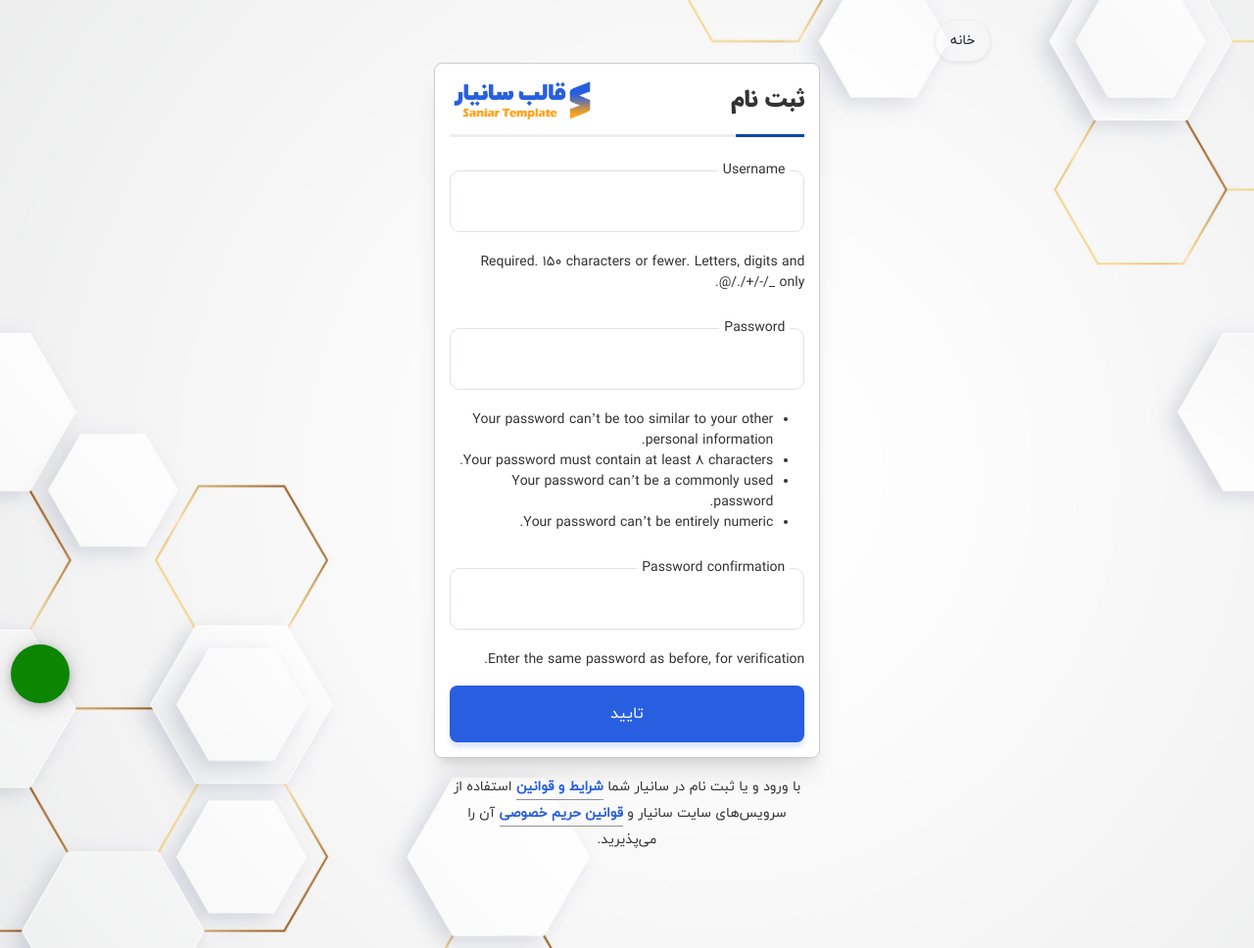
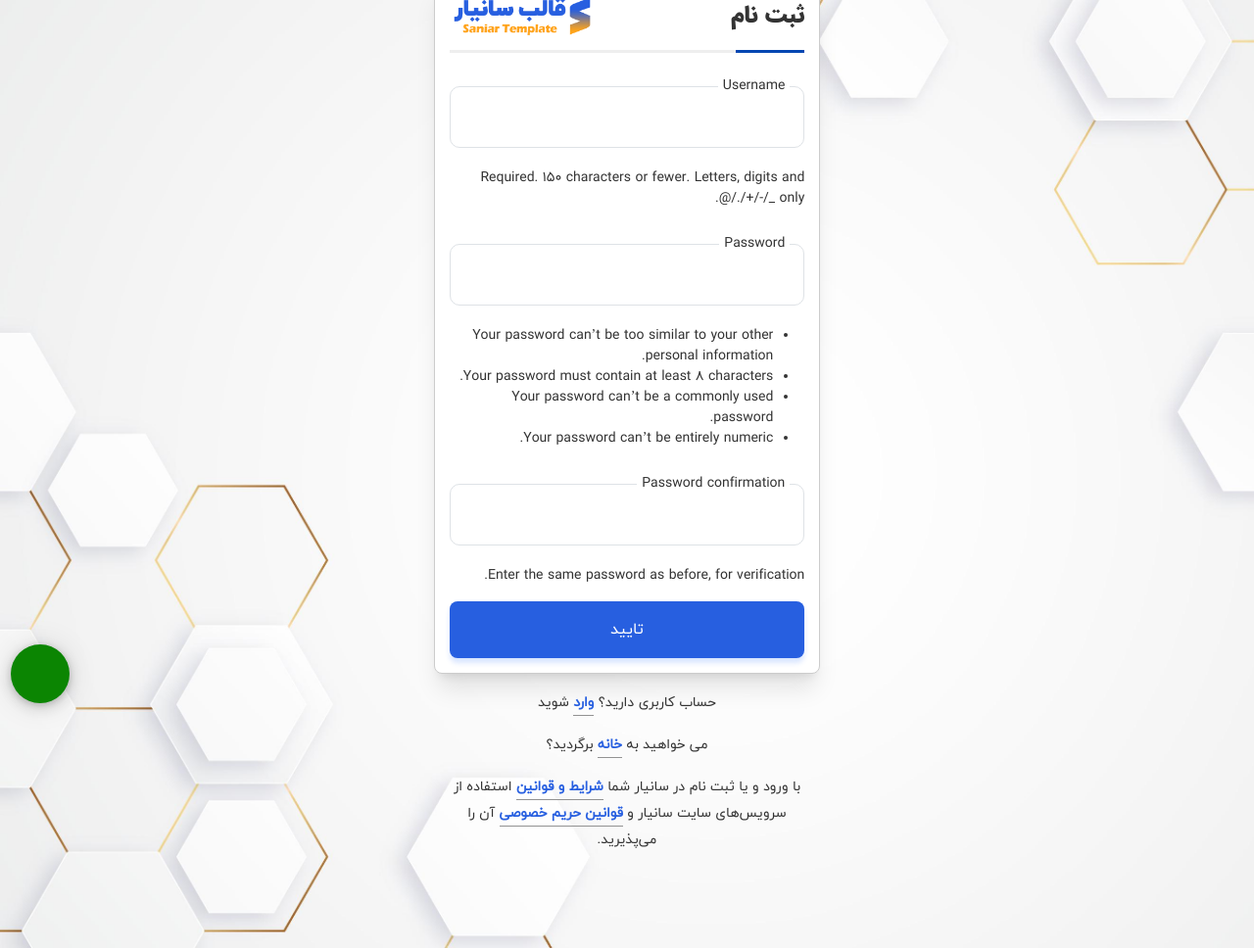
Before and after one commit to Rshmm/online_shop, a Django app: page /accounts/signup/ in a window 1280 px wide. Shown: the whole page at 98% size. Run offline with Django 5.2, Linux system fonts and the light colour scheme; some libraries are stand-ins or nearby versions.

Commit message:
درست کردن مسیر برای بازگشت به صفحه خانه در پیج های لاگ این و ساین آپ و درست کردن مسیر برای رفتن به صحفه لاگین از صفحه ساین آپ

```diff
--- a/account/templates/registration/signup.html
+++ b/account/templates/registration/signup.html
@@ -46,11 +46,6 @@
       <div class="container-fluid h-100">
         <div class="col-lg-3">
           <div class="d-flex align-items-center justify-content-end">
-            <a
-              href='{% url "home" %}'
-              class="btn header-cart-toggle rounded-pill btn-blue border-5 shadow-sm"
-              >خانه<i class="bottom"></i
-            ></a>
           </div>
         </div>
         <div class="auth h-100 d-flex align-items-center">
@@ -103,6 +98,28 @@
                       </div>
                     </form>
                   </div>
+
+                  <p class="loginTermsDesc mt-3">
+                    حساب کاربری دارید؟
+                    <a
+                    id="singup-link"
+                      class="underlined main-color-one-color fw-bold"
+                      href='{% url "login" %}'
+                      >وارد</a
+                    >
+                    شوید
+                  </p>
+
+                  <p class="loginTermsDesc mt-3">
+                    می خواهید به
+                    <a
+                    id="singup-link"
+                      class="underlined main-color-one-color fw-bold"
+                      href='{% url "home" %}'
+                      >خانه</a
+                    >
+                    برگردید؟
+                  </p>
 
                   <p class="loginTermsDesc mt-3">
                     با ورود و یا ثبت نام در سانیار شما
```
Also changed, not shown: account/templates/registration/login.html (+11 -5 lines).
